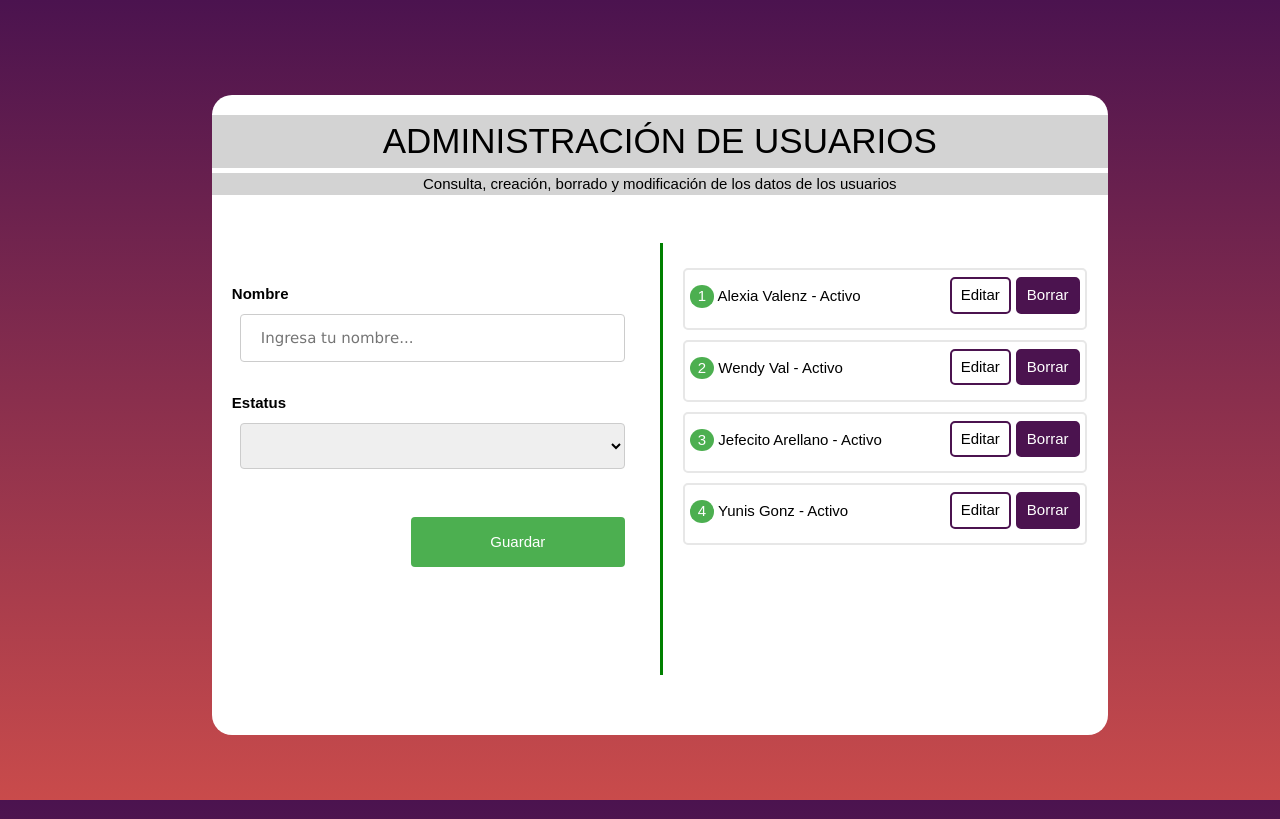
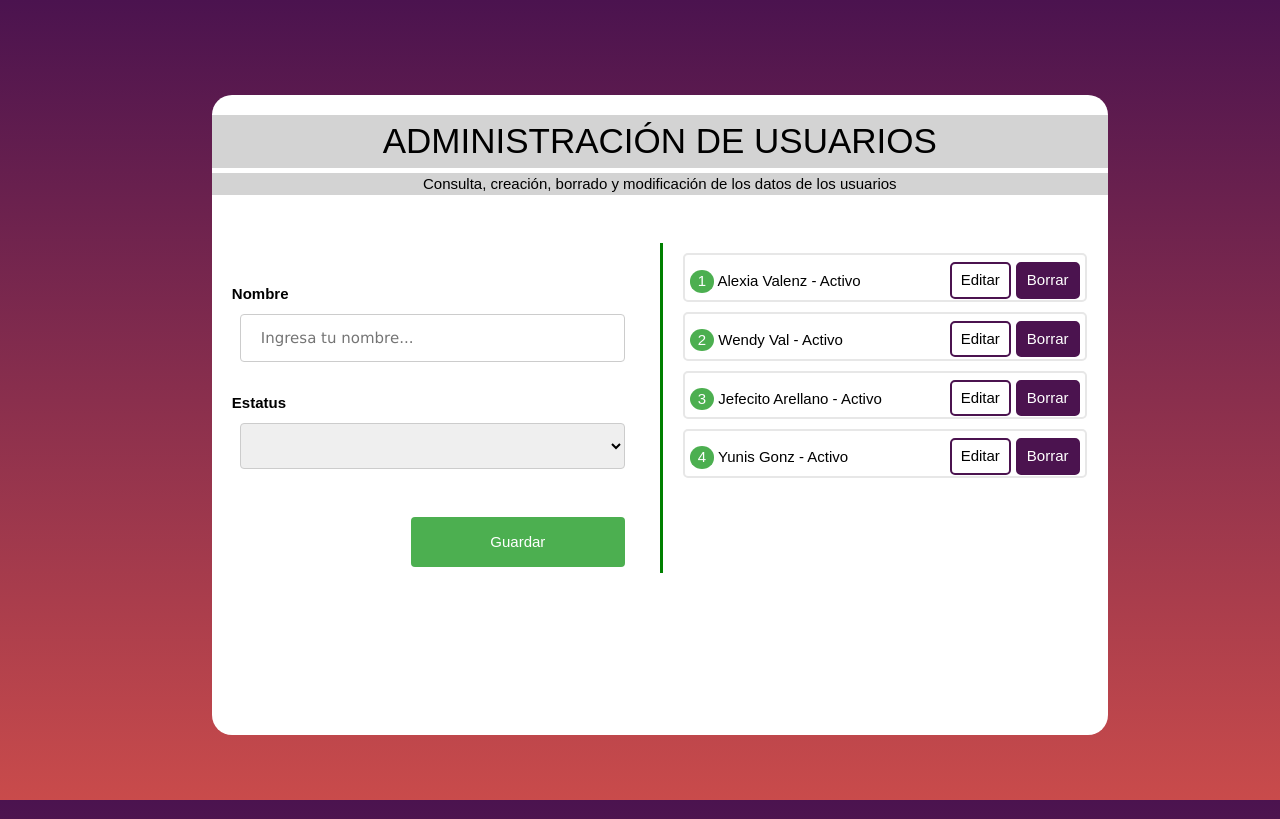
Before and after one commit to alexivalenz/front_CrudAse, an Angular app: page / in a window 1280 px wide. Built offline with nearby package versions, Linux system fonts and the light colour scheme.

Commit message:
Funcionalidad de scroll y validacion de solo letras en el input del nombre

```diff
--- a/src/app/app.component.css
+++ b/src/app/app.component.css
@@ -53,18 +53,25 @@
 .module {
   flex: 1 1 auto;
   width: 50%;
-  height: 75%;
+  height: 77%;
   padding-left: 20px;
+
 }
 
-.azul {
-  background-color: white;
+.userInfoCard {
+  height: 22em;
   border-left: 3px solid green;
   border-radius: 0px 0px 20px 0px;
-  padding-top: 20px;
+  padding-top: 5px;
+  overflow-x: hidden;
+  overflow-y: scroll;
 }
 
-.rojo {
+.userInfoCard::-webkit-scrollbar {
+  display: none;
+}
+
+.infoCapture {
   padding-top: 40px;
   background-color: white;
   border-radius: 0px 0px 0px 20px;
--- a/src/app/app.component.html
+++ b/src/app/app.component.html
@@ -5,14 +5,15 @@
       <P class="subtitle">Consulta, creación, borrado y modificación de los datos de los usuarios</P>
     </div>
     <div class="div_modules">
-      <div class="module rojo">
+      <div class="module infoCapture">
         <div class="form-div">
           <form>
             <label class="label_style" for="name"><strong>Nombre</strong></label>
-            <input  type="text"  [(ngModel)]="selectedUser.name" id="name" name="nombre" placeholder="Ingresa tu nombre...">
+            <input  type="text"  [(ngModel)]="selectedUser.name" onkeydown="return /[a-z, ]/i.test(event.key)" id="name" name="nombre" placeholder="Ingresa tu nombre...">
 
             <label class="label_style" for="status"><strong>Estatus</strong></label>
-            <select id="estatus" name="Estatus" [(ngModel)]="selectedUser.status" aria-placeholder="Selecciona un estatus">
+            <select id="estatus" name="Estatus" [(ngModel)]="selectedUser.status">
+              <option disabled selected>Selecciona un estatus</option>
               <option value="Activo">Activo</option>
               <option value="Cancelado">Cancelado</option>
             </select>
@@ -21,7 +22,7 @@
           </form>
         </div>
       </div>
-      <div class="module azul">
+      <div class="module userInfoCard">
         <div
           *ngFor="let user of usersArray"
           class="div_card">
```
